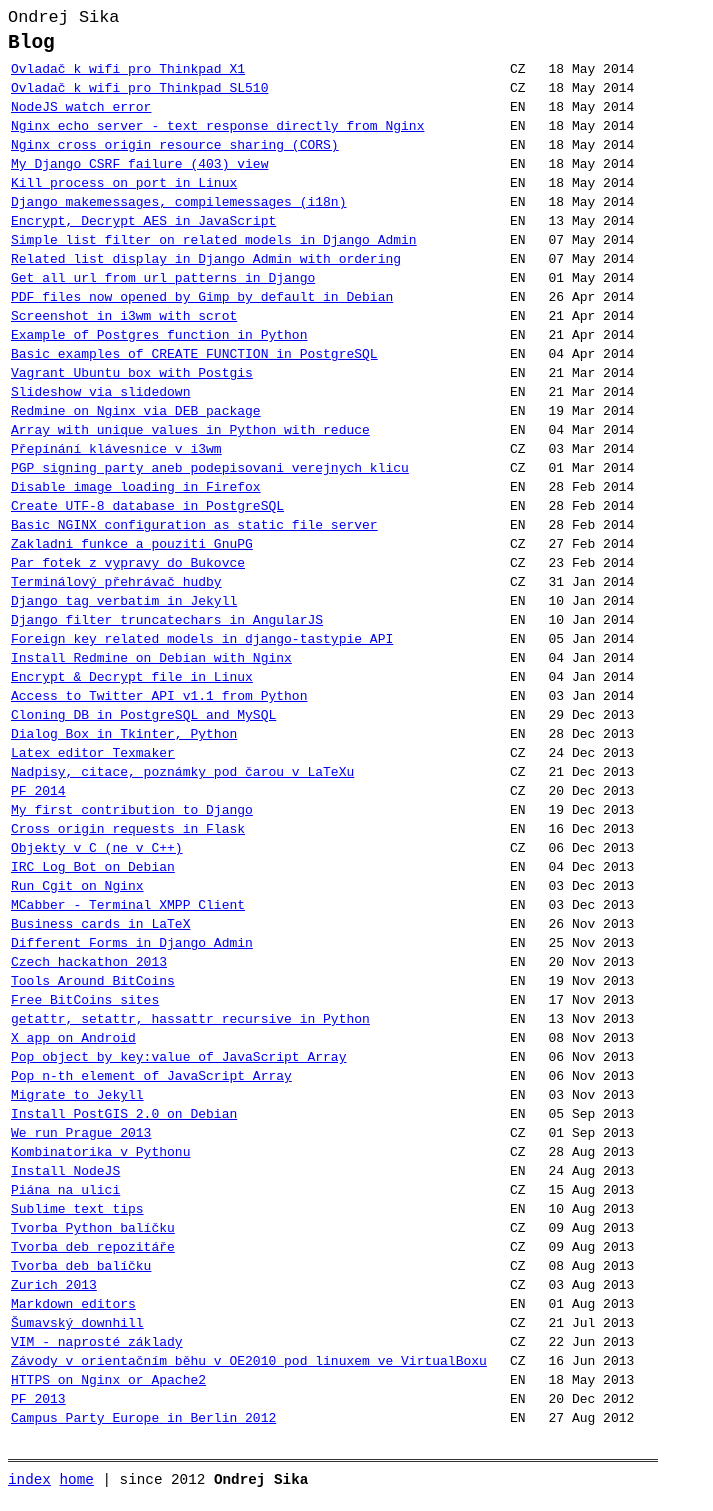
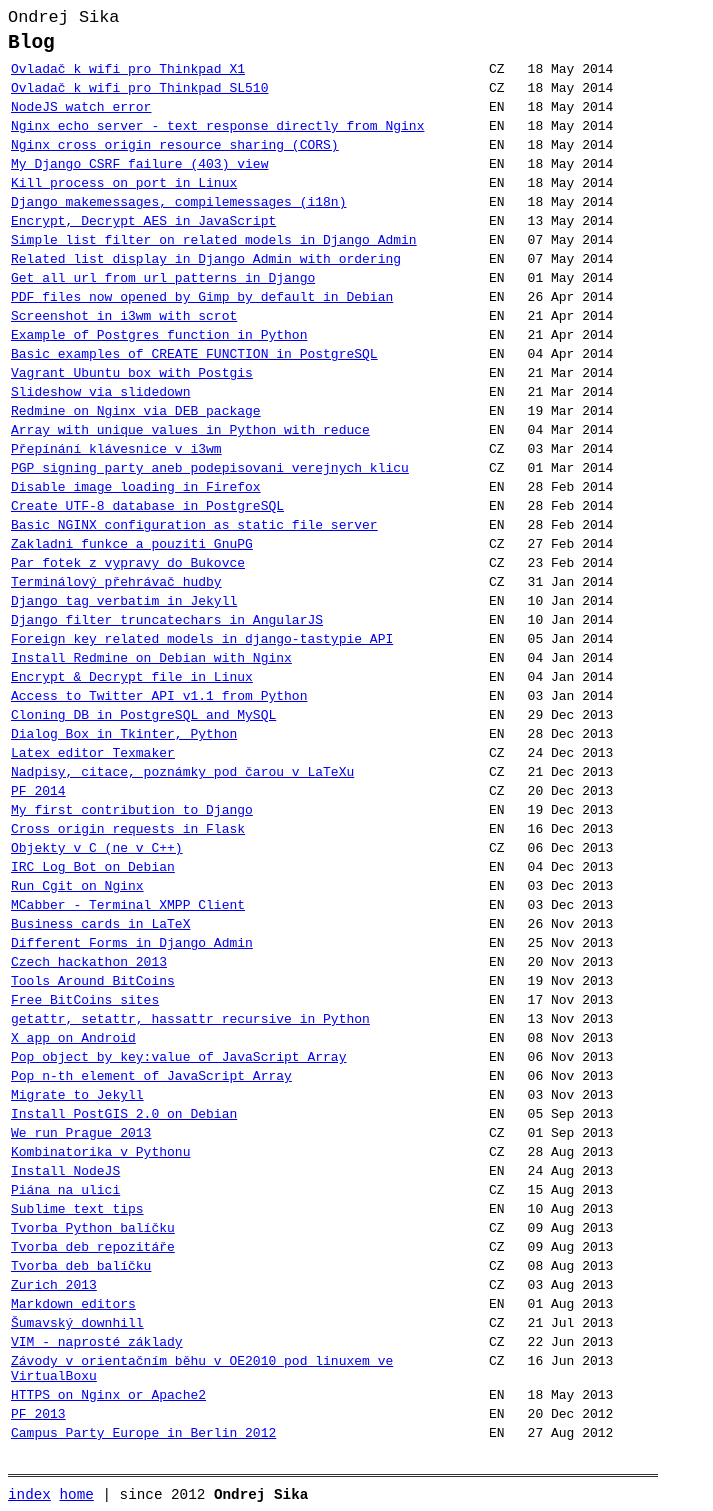
Before and after one commit to ondrejsika/ondrejsika.com, a Jekyll site: the page built from old-blog.html, in a window 1280 px wide. Shown: the whole page, without its empty margins (0-713 px from the left). Built offline with Jekyll 4.4.1, drawn with Linux system fonts in a browser that asks for light colours; Markdown is read by kramdown in place of the engine named in the settings; comment, search, counter and statistics services are not loaded.

Commit message:
fix blog table

```diff
--- a/old-blog.html
+++ b/old-blog.html
@@ -7,7 +7,7 @@
 <table>
   {% for post in site.posts %}
     <tr>
-        <td><a href="{{ post.url }}">{{ post.title }}</a></td>
+        <td style="max-width:35em"><a href="{{ post.url }}">{{ post.title }}</a></td>
         <td>{{ post.lang }}</td>
         <td>{{ post.date | date_to_string}}</td>
     </tr>
```
